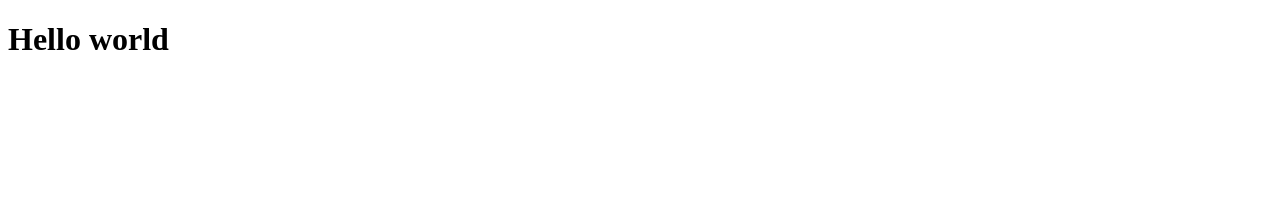
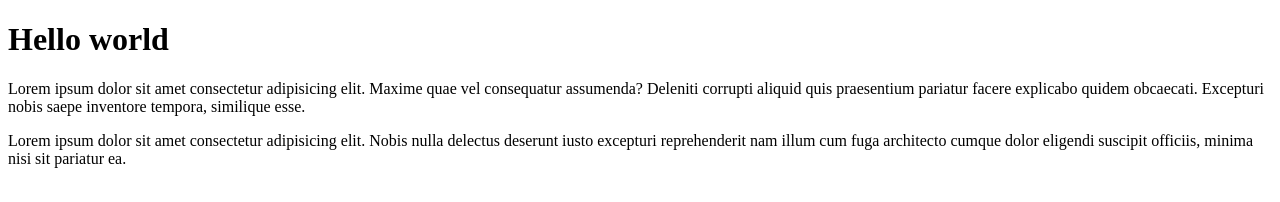
Before and after one commit to mz106/lb2-gh-session-1-live, a plain HTML site: page index.html in a window 1280 px wide. Drawn offline with Linux system fonts and the light colour scheme.

Commit message:
add two p tags with lorem

```diff
--- a/index.html
+++ b/index.html
@@ -8,5 +8,17 @@
   </head>
   <body>
     <h1>Hello world</h1>
+    <p>
+      Lorem ipsum dolor sit amet consectetur adipisicing elit. Maxime quae vel
+      consequatur assumenda? Deleniti corrupti aliquid quis praesentium pariatur
+      facere explicabo quidem obcaecati. Excepturi nobis saepe inventore
+      tempora, similique esse.
+    </p>
+    <p>
+      Lorem ipsum dolor sit amet consectetur adipisicing elit. Nobis nulla
+      delectus deserunt iusto excepturi reprehenderit nam illum cum fuga
+      architecto cumque dolor eligendi suscipit officiis, minima nisi sit
+      pariatur ea.
+    </p>
   </body>
 </html>
```
